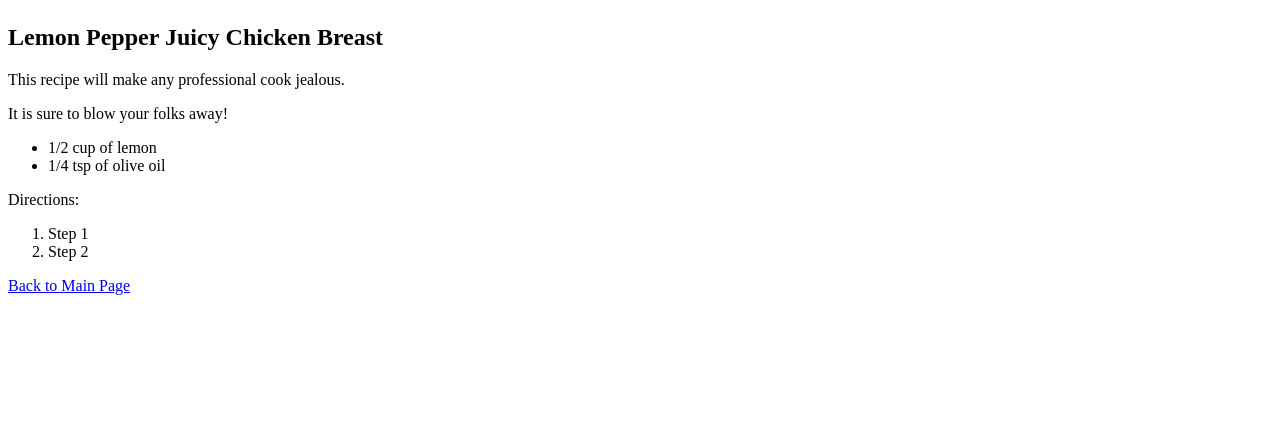
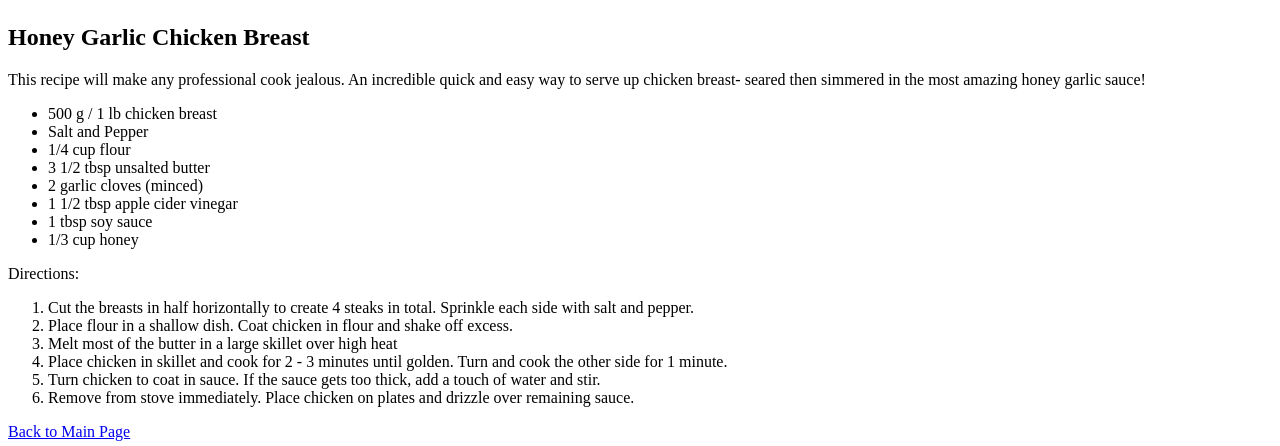
Before and after one commit to arthurseverino/odin-recipes, a plain HTML site: page recipes/chicken.html in a window 1280 px wide. Shown: the part 1880-2326 px from the top of the page. Before the commit the page ends 2183 px from the top, so only its background shows below. Drawn offline with Linux system fonts and the light colour scheme.

Commit message:
Add lasagna.html and lasagna.pdef

```diff
--- a/recipes/chicken.html
+++ b/recipes/chicken.html
@@ -11,19 +11,37 @@
     <h1> Chicken Breast</h1>
     <img src="../images/chicken.jpg" alt = "Picture of Juicy Chicken Breast">
 
-    <h2> Lemon Pepper Juicy Chicken Breast</h2>
+    <h2> Honey Garlic Chicken Breast</h2>
 
-    <p> This recipe will make any professional cook jealous.</p>
-    <p> It is sure to blow your folks away!</p>
+    <p> This recipe will make any professional cook jealous. An
+        incredible quick and easy way to serve up chicken breast-
+        seared then simmered in the most amazing honey garlic sauce!
+    </p>
 
     <ul>
-        <li>1/2 cup of lemon</li>
-        <li>1/4 tsp of olive oil</li>
+        <li>500 g / 1 lb chicken breast</li>
+        <li>Salt and Pepper </li>
+        <li>1/4 cup flour</li>
+        <li>3 1/2 tbsp unsalted butter</li>
+        <li> 2 garlic cloves (minced)</li>
+        <li> 1 1/2 tbsp apple cider vinegar </li>
+        <li> 1 tbsp soy sauce</li>
+        <li> 1/3 cup honey </li>
     </ul>
     <p>Directions:</p>
     <ol>
-        <li>Step 1</li>
-        <li>Step 2</li>
+        <li>Cut the breasts in half horizontally to create 4 steaks
+            in total. Sprinkle each side with salt and pepper.</li>
+        <li>Place flour in a shallow dish.
+            Coat chicken in flour and shake off excess.</li>
+        <li>Melt most of the butter in a large skillet over high
+            heat </li>
+        <li>Place chicken in skillet and cook for 2 - 3 minutes
+            until golden. Turn and cook the other side for 1 minute.</li>
+        <li> Turn chicken to coat in sauce. If the sauce gets too thick,
+            add a touch of water and stir. </li>
+        <li> Remove from stove immediately. Place chicken on
+            plates and drizzle over remaining sauce.</li>
     </ol>
     <a href="../index.html">Back to Main Page</a>
 
```
Also changed, not shown: index.html (+5 -1 lines), recipes/bbqchickenbake.html (added, +12 -0 lines), recipes/lasagna.html (added, +46 -0 lines), images/chicken.jpg, images/lasagna.jpeg (added).
